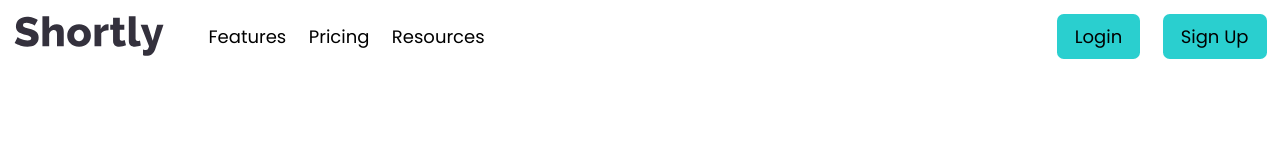
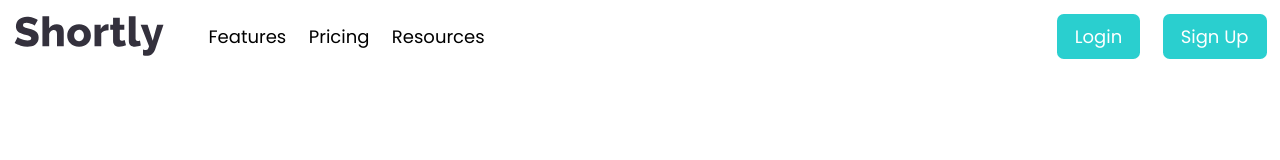
Before and after one commit to qianzhong516/url-shortener, a Next.js app: page / in a window 1280 px wide. Shown: the top 160 px of the page. Built offline with nearby package versions, Linux system fonts and the light colour scheme.

Commit message:
add button text color

```diff
--- a/app/ui/button/button.tsx
+++ b/app/ui/button/button.tsx
@@ -10,7 +10,8 @@ type ButtonProps = React.ButtonHTMLAttributes<HTMLButtonElement> & {
 
 export default function Button({ theme = 'primary', borderRadius = 'md', children, onClick, className, ...props }: ButtonProps) {
     const rounded = clsx(borderRadius === 'md' && 'rounded-md', borderRadius === 'lg' && 'rounded-lg');
-    return <button className={`${rounded} bg-cyan px-4 py-2 disabled:bg-gray ${className}`} onClick={onClick} {...props}>
+    const color = clsx(theme === 'primary' && 'text-white');
+    return <button className={`${rounded} ${color} bg-cyan px-4 py-2 disabled:bg-gray ${className}`} onClick={onClick} {...props}>
         {children}
     </button>
 }
--- a/app/url_shortener.tsx
+++ b/app/url_shortener.tsx
@@ -32,7 +32,6 @@ export default function UrlShortener({
     );
 }
 
-
 function makeUrl(shortcode: string) {
     return `http://localhost:3000/${shortcode}`;
 }
```
